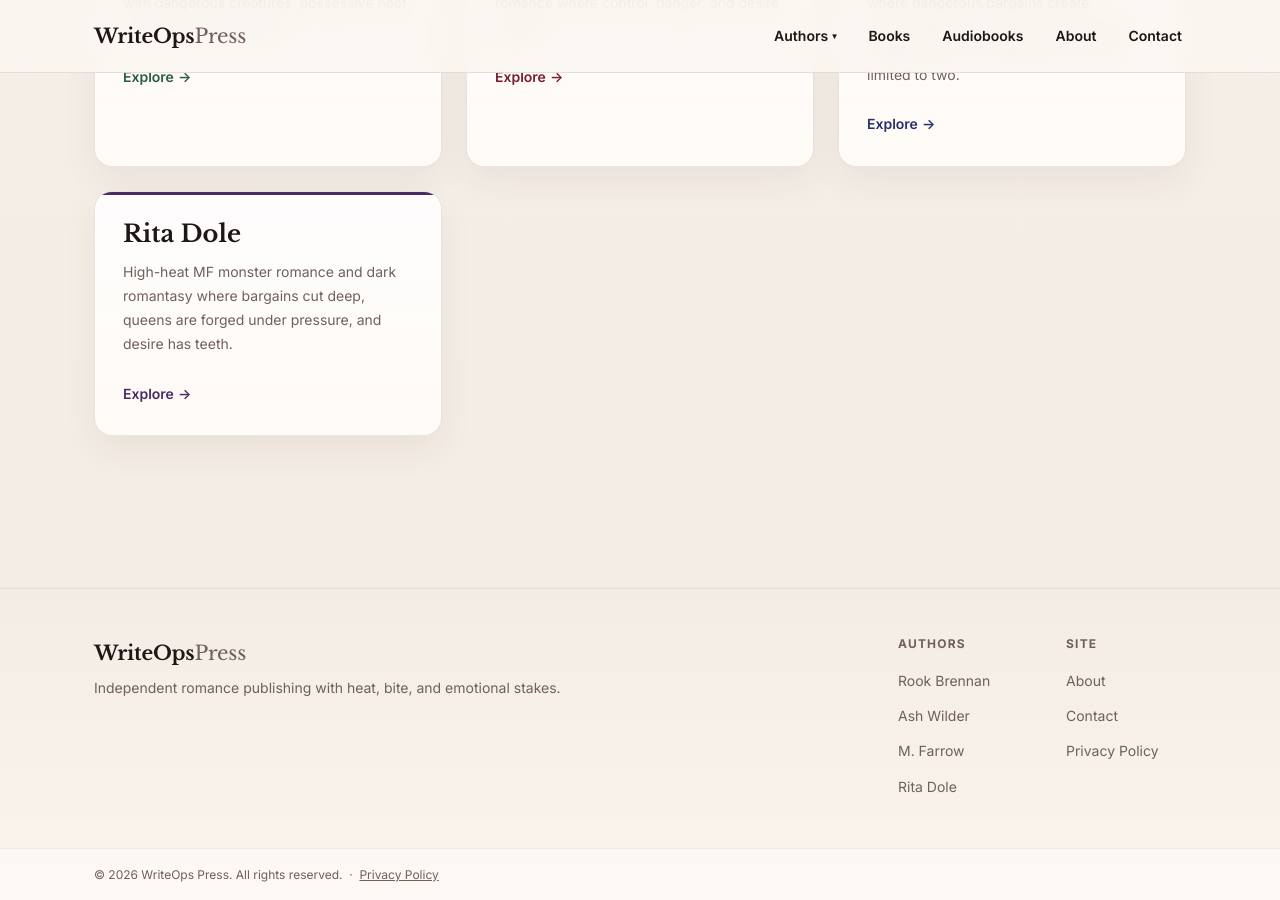
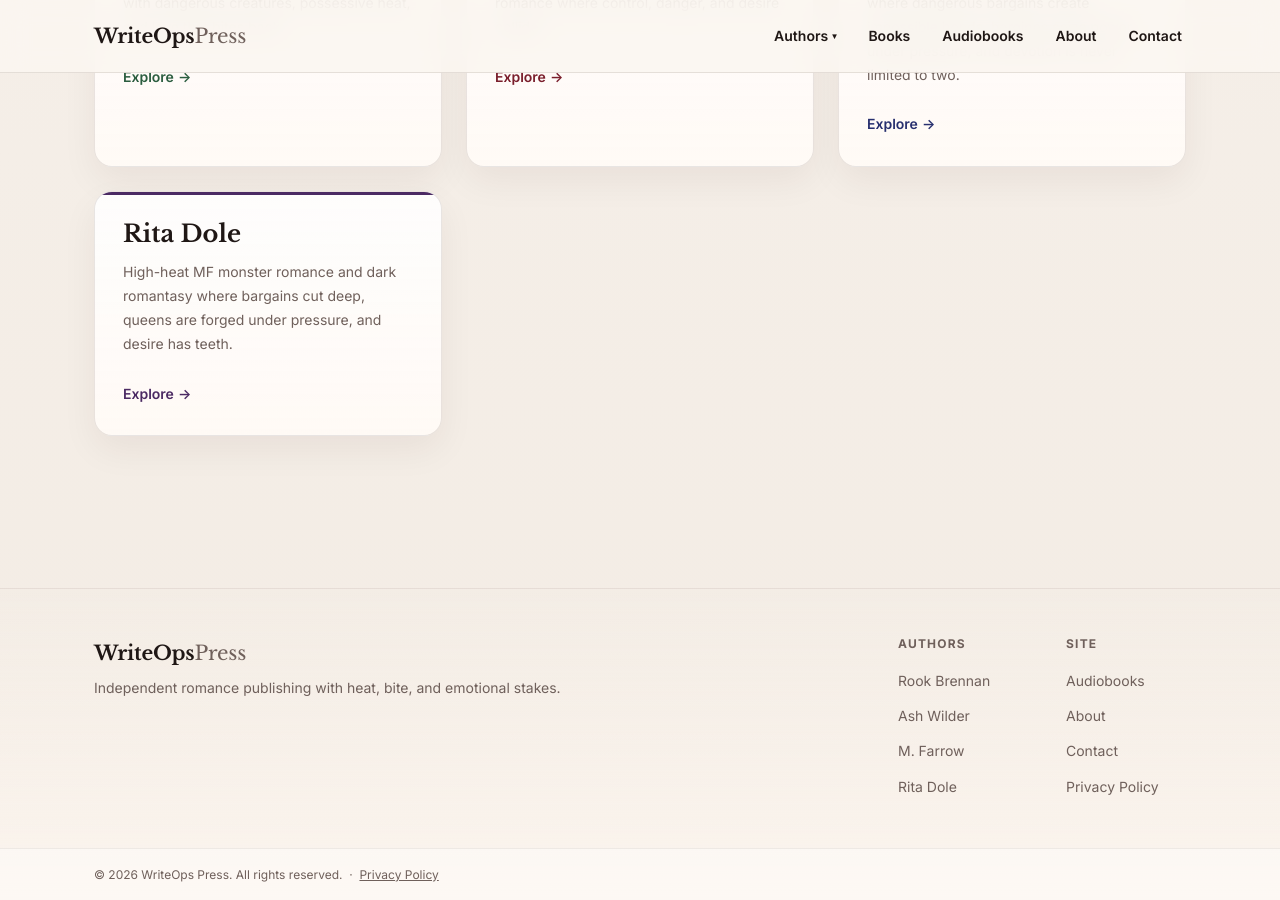
Before and after one commit to Tasutherland/WriteOpsPress, a Jekyll site: the page built from index.md, in a window 1280 px wide and 900 px high, scrolled down 983 px. Built offline with Jekyll 4.4.1, drawn with Linux system fonts in a browser that asks for light colours.

Commit message:
Add Audiobooks browse link to site navigation

```diff
--- a/_includes/footer.html
+++ b/_includes/footer.html
@@ -19,6 +19,7 @@
       <div class="footer-col">
         <h4 class="footer-heading">Site</h4>
         <ul>
+          <li><a href="{{ '/audiobooks/' | relative_url }}">Audiobooks</a></li>
           <li><a href="{{ '/about/' | relative_url }}">About</a></li>
           <li><a href="{{ '/contact/' | relative_url }}">Contact</a></li>
           <li><a href="{{ '/privacy/' | relative_url }}">Privacy Policy</a></li>
```
